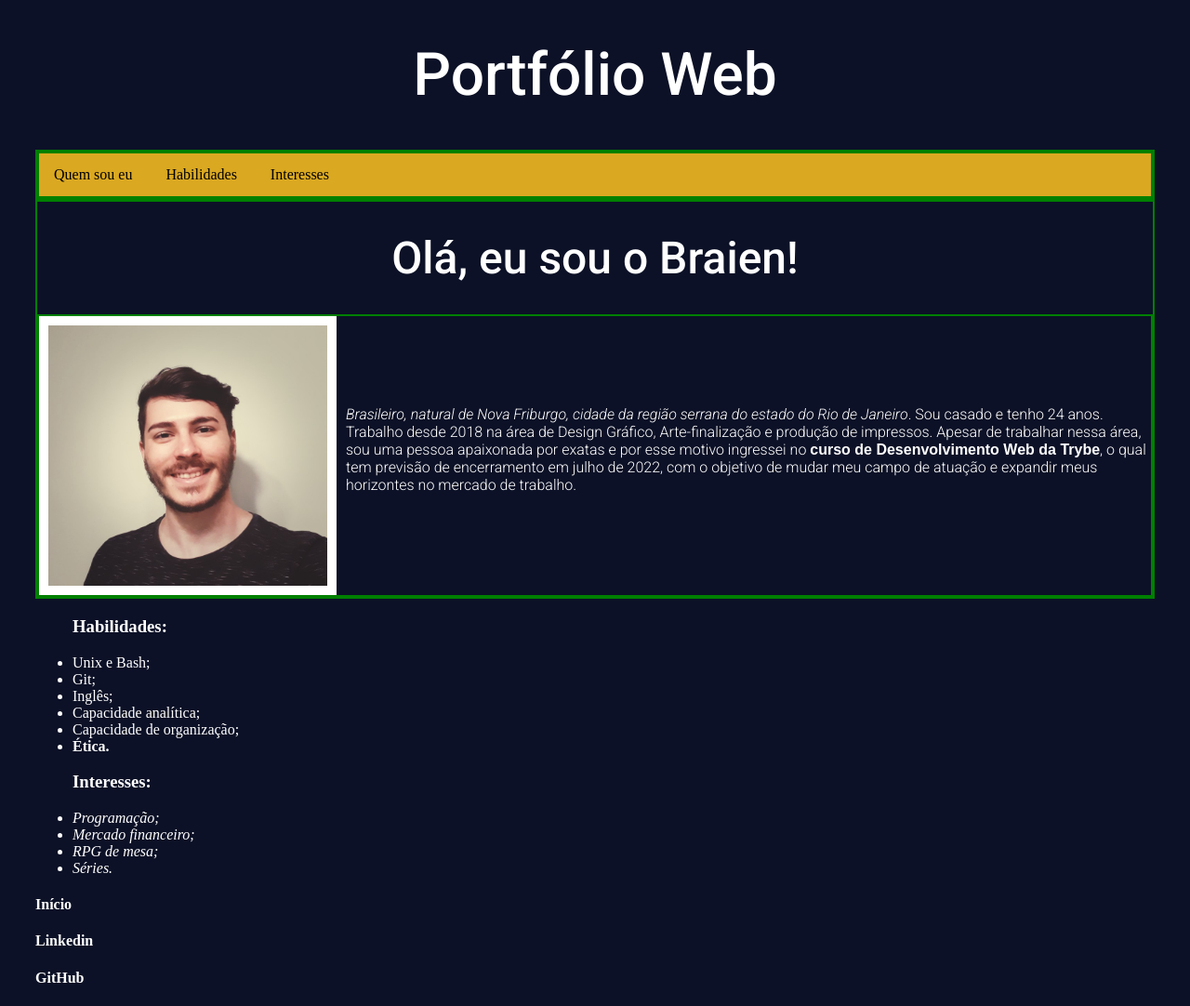
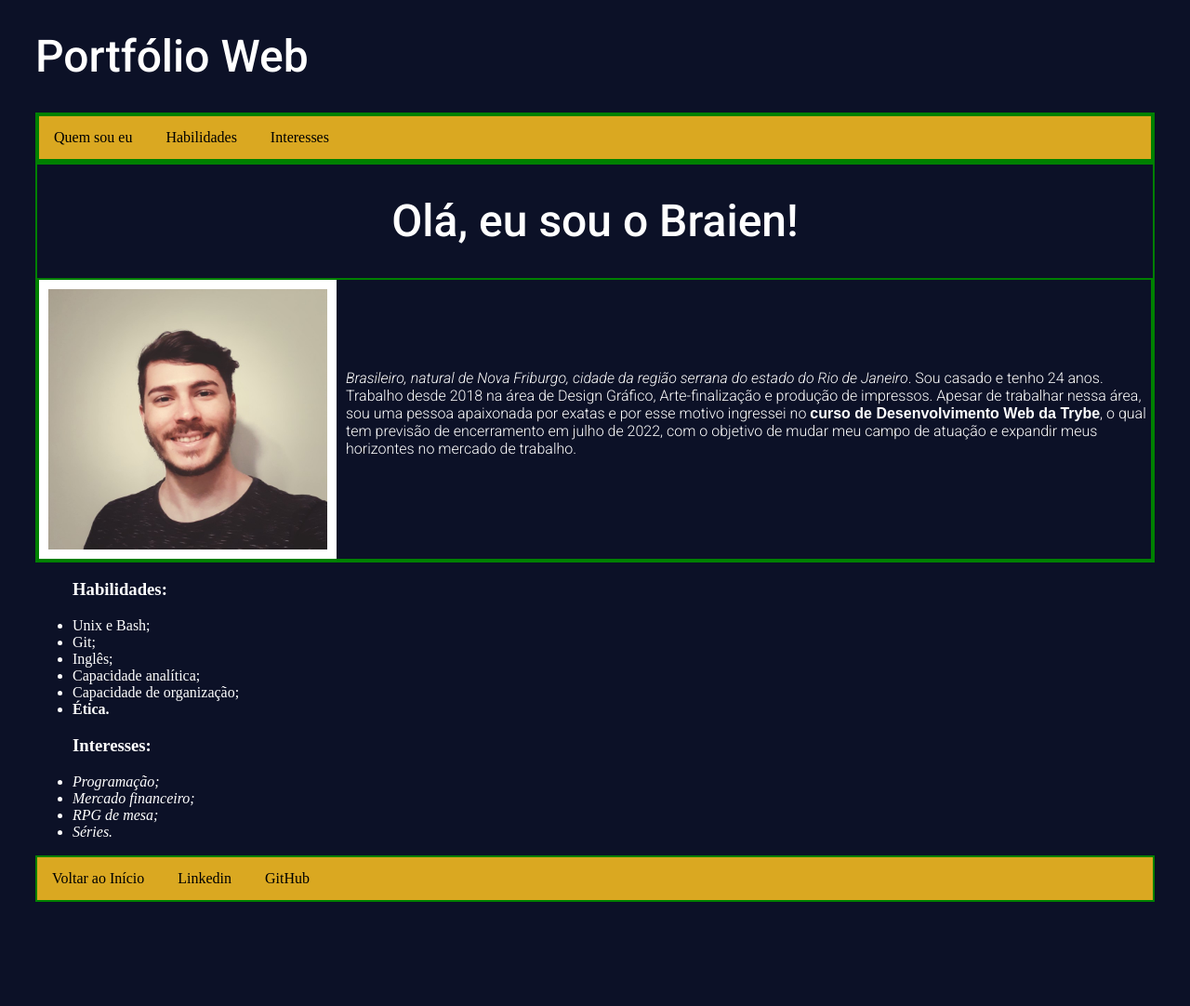
Before and after one commit to braien-machado/braien-machado.github.io, a plain HTML site: page index.html in a window 1280 px wide. Shown: the whole page at 93% size. After the commit the page ends 978 px from the top, so only its background shows below. Drawn offline with Linux system fonts and the light colour scheme.

Commit message:
adiciona menu horizontal inferior

```diff
--- a/index.html
+++ b/index.html
@@ -9,7 +9,7 @@
 </head>
 
 <body>
-    <h1 id="inicio">Portfólio Web</h1>
+    <h1 id="voltar">Portfólio Web</h1>
     <div class="menu">
       <div><ul>
 
@@ -56,8 +56,12 @@
       </em>
     </ul>
 
-    <h4><a href="#inicio">Início</a></h4>
-    <h4><a href="https://www.linkedin.com/in/braien-machado/" target="_blank">Linkedin</a></h4>
-    <h4><a href="https://github.com/braien-machado" target="_blank">GitHub</a></h4>
+    <div class="menu">
+      <ul>
+        <li><a href="#voltar">Voltar ao Início</a></li>
+        <li><a href="https://www.linkedin.com/in/braien-machado/" target="_blank">Linkedin</a></li>
+        <li><a href="https://github.com/braien-machado" target="_blank">GitHub</a></li>
+      </ul>
+    </div>
   </body>
 </html>
```
